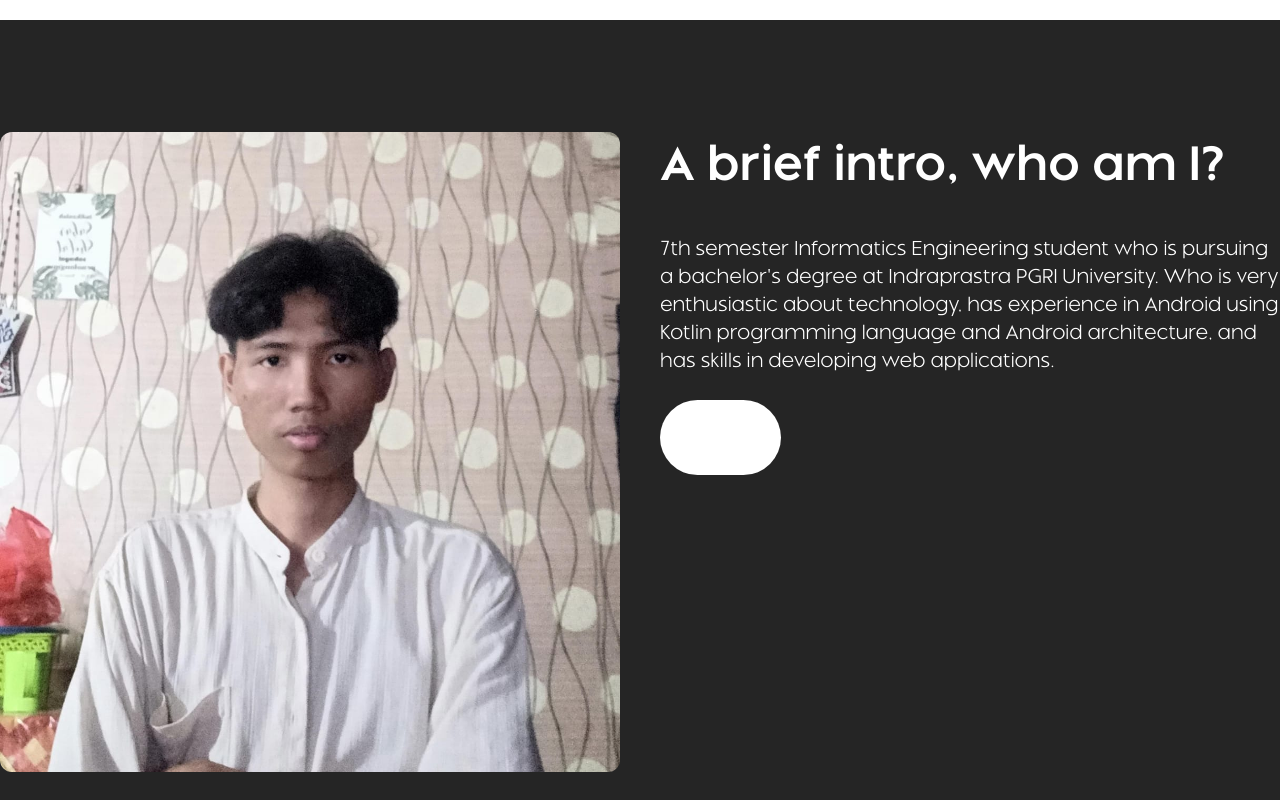
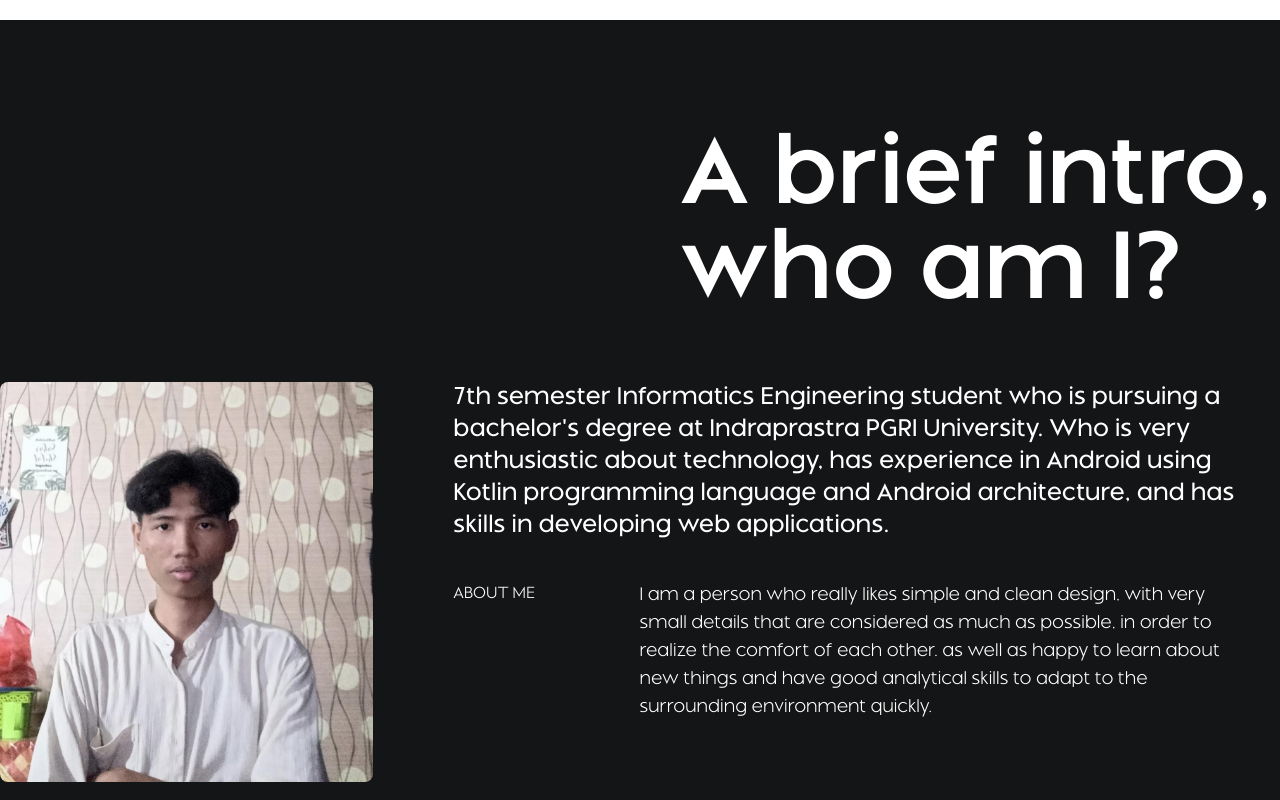
Before and after one commit to threeanra/Portfolio-v1, a React (Vite) app: page / in a window 1280 px wide. Shown: the part 780-1580 px from the top of the page. Built offline with nearby package versions, Linux system fonts and the light colour scheme.

Commit message:
about section

```diff
--- a/package.json
+++ b/package.json
@@ -17,6 +17,7 @@
     "@fortawesome/react-fontawesome": "^0.2.2",
     "@iconscout/react-unicons": "^2.0.2",
     "framer-motion": "^11.3.19",
+    "locomotive-scroll": "^5.0.0-beta.13",
     "react": "^18.3.1",
     "react-dom": "^18.3.1",
     "react-icons": "^5.2.1"
--- a/src/components/Element/button/Button.jsx
+++ b/src/components/Element/button/Button.jsx
@@ -2,7 +2,7 @@ const Button = (props) => {
   const { children = "...", variant } = props;
   return (
     <button
-      className={`h-20 px-7 font-semibold rounded-full ${variant} text-white`}
+      className={`h-20 px-7 font-semibold rounded-full ${variant} text-custom-black`}
       type="submit"
     >
       {children}
--- a/src/components/Element/navbar/Navbar.jsx
+++ b/src/components/Element/navbar/Navbar.jsx
@@ -46,7 +46,7 @@ function Navbar() {
       className="w-full absolute p-[35px] overflow-hidden"
     >
       <div className="container mx-auto flex justify-between">
-        <a href="#home">
+        <a href="/">
           <img src={Logo} className="max-h-8" alt="Logo" />
         </a>
         <ul className="flex flex-col md:flex-row  text-sm md:text-lg md:gap-2 lg:gap-7 text-montreal-regular">
@@ -69,13 +69,15 @@ function Navbar() {
         <ul
           id="nav-list"
           className={`${navActive ? "right-0" : "right-[-100%]"}
-           z-[999] md:w-[40%] text-lg transform transition-all duration-1000 ease-expo flex flex-col gap-7 bg-red-500 w-full h-screen fixed text-white text-5xl items-center justify-center top-0 overflow-hidden `}
+           z-[999] md:w-[40%] text-5xl transform transition-all duration-1000 ease-expo flex flex-col gap-7 bg-custom-gray w-full h-screen fixed text-white text-5xl items-center justify-center top-0 overflow-hidden `}
         >
-          <img
-            src={Logo}
-            alt="Logo"
-            className="h-[4rem] mb-5 absolute top-10 left-10"
-          />
+          <a href="/">
+            <img
+              src={Logo}
+              alt="Logo"
+              className="h-[4rem] mb-5 absolute top-10 left-10"
+            />
+          </a>
           {navLink.map((link, index) => {
             const href = link === "Home" ? "/" : `#${link.toLowerCase()}`;
             return (
--- a/src/components/aboutme/AboutMe.jsx
+++ b/src/components/aboutme/AboutMe.jsx
@@ -3,60 +3,44 @@ import Button from "../Element/button/Button";
 
 function AboutMe() {
   return (
-    <section id="about" className="w-full py-28 bg-custom-black">
+    <section id="about" className="w-full py-28 bg-custom-black-2">
       <div className="container mx-auto px-7 lg:px-0">
-        <div className="grid grid-cols-1 lg:grid-cols-2 gap-10">
-          {/* Image with text overlay for small screens */}
-          <div className="lg:hidden">
-            <h1 className="text-5xl md:text-[58px] md:ml-3 md:mb-5 text-start font-montreal-medium text-white pb-5">
-              A brief intro, who am I?
-            </h1>
+        <div className="grid grid-cols-12 md:gap-20">
+          <div className="col-span-full lg:col-span-6"></div>
+          <div className="col-span-full lg:col-span-6 md:flex flex-col m-0">
+            <p className="text-5xl md:text-[95px] 2xl:text-8xl md:mb-5 text-start font-montreal-medium text-white ">
+              A brief intro, <br />
+              who am I?
+            </p>
+          </div>
+        </div>
+        <div className="grid grid-cols-12 gap-5 md:gap-20 md:mt-10">
+          <div className="col-span-full md:col-span-4 md:flex flex-col">
             <img
               src={Photo}
               alt="Photo"
-              className="rounded-xl w-full object-cover"
-            />
-            <div className="flex items-center">
-              <h1 className="text-lg md:text-xl text-justify font-montreal-regular text-white pt-6">
-                7th semester Informatics Engineering student who is pursuing a
-                bachelor's degree at Indraprastra PGRI University. Who is very
-                enthusiastic about technology, has experience in Android using
-                Kotlin programming language and Android architecture, and has
-                skills in developing web applications.
-              </h1>
-            </div>
-            <div className="lg:mt-6 2xl:mt-10">
-              <Button variant="bg-white h-12 text-custom-black text-lg mt-5 font-montreal-regular">
-                Download Resume
-              </Button>
-            </div>
-          </div>
-
-          {/* Image for larger screens */}
-          <div className="hidden lg:flex">
-            <img
-              src={Photo}
-              alt="Photo"
-              className="rounded-xl w-full h-[30rem] xl:h-[40rem] 2xl:h-[48rem] object-cover"
+              className="md:w-auto h-auto xl:h-[25rem] 2xl:h-[32rem] object-cover rounded-lg my-5 md:my-0"
             />
           </div>
-
-          {/* Text for larger screens */}
-          <div className="hidden lg:flex flex-col sticky top-20 self-start">
-            <h1 className="leading-normal lg:text-[48px] 2xl:text-[63px] font-montreal-medium text-white">
-              A brief intro, who am I?
-            </h1>
-            <p className="lg:text-xl 2xl:text-3xl leading-normal mt-8 font-montreal-light text-white tracking-regular">
+          <div className="col-span-full md:col-span-5 lg:col-span-8 2xl:pr-[50px]">
+            <p className="text-lg lg:text-2xl 2xl:text-3xl leading-normal font-montreal-regular text-white tracking-regular">
               7th semester Informatics Engineering student who is pursuing a
               bachelor's degree at Indraprastra PGRI University. Who is very
               enthusiastic about technology, has experience in Android using
               Kotlin programming language and Android architecture, and has
               skills in developing web applications.
             </p>
-            <div className="mt-auto lg:mt-6 2xl:mt-10">
-              <Button variant="bg-white text-custom-black 2xl:text-2xl lg:h-[75px] font-montreal-regular">
-                Resume
-              </Button>
+            <div className="mt-10 flex flex-col lg:flex-row md:gap-30 xl:pr-10 2xl:pr-12">
+              <p className="text-white font-montreal-light w-full mb-5 md:mb-0 ">
+                ABOUT ME
+              </p>
+              <p className="text-white font-montreal-light text-lg">
+                I am a person who really likes simple and clean design, with
+                very small details that are considered as much as possible, in
+                order to realize the comfort of each other. as well as happy to
+                learn about new things and have good analytical skills to adapt
+                to the surrounding environment quickly.
+              </p>
             </div>
           </div>
         </div>
--- a/src/components/loader/Loader.jsx
+++ b/src/components/loader/Loader.jsx
@@ -25,7 +25,7 @@ const LoaderHome = () => {
       exit={{ y: window.innerWidth }}
       className="fixed w-screen h-screen z-40 overflow-hidden"
     >
-      <div className="w-full h-screen flex flex-col justify-center items-center leading-[0] text-3xl bg-custom-black text-white overflow-hidden">
+      <div className="w-full h-screen flex flex-col justify-center items-center leading-[0] text-3xl bg-custom-gray text-white overflow-hidden">
         <motion.span
           initial={{ opacity: 0 }}
           animate={{
--- a/tailwind.config.js
+++ b/tailwind.config.js
@@ -13,6 +13,8 @@ export default {
         transparent: "transparent",
         "background-color": "#EBEBEB",
         "custom-black": "#252525",
+        "custom-black-2": "#141516",
+        "custom-gray": "#292929",
       },
     },
   },
```
Also changed, not shown: 1 other file (tests, documents, lock files or other folders).
